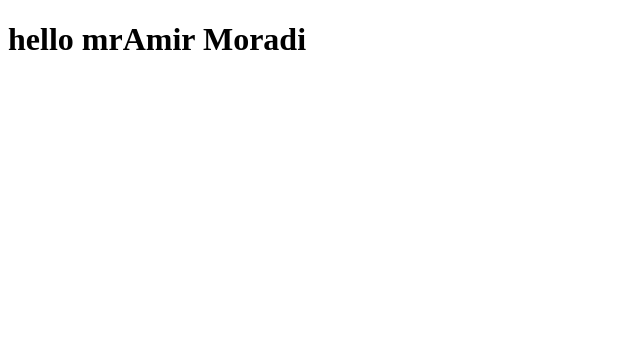
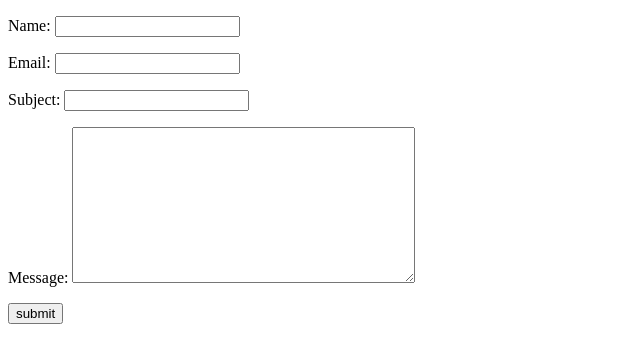
Before and after one commit to name-amir/mysite, a Django app: page /test in a window 1280 px wide. Shown: the top 363 px of the page, without its empty margins (0-640 px from the left). Run offline with Django 5.2, Linux system fonts and the light colour scheme.

Commit message:
model form test

```diff
--- a/blog/urls.py
+++ b/blog/urls.py
@@ -1,5 +1,5 @@
 from django.urls import path
-from blog.views import blog_view, blog_single, test, blog_search
+from blog.views import blog_view, blog_single,blog_search
 
 app_name = 'blog'
 
@@ -8,7 +8,7 @@ urlpatterns = [
     path('<int:pid>', blog_single, name='single'),
     path('category/<str:cat_name>', blog_view, name='category'),
     path('author/<str:author_username>', blog_view, name='author'),
-    path('test',test,name='test'),
+    # path('test',test,name='test'),
     path('search/',blog_search,name='search'),
 
 ]
--- a/blog/views.py
+++ b/blog/views.py
@@ -29,9 +29,9 @@ def blog_single(request,pid):
     return render(request, 'blog/blog-single.html',context)
 
 
-# def test(request,name,family_name,age):
-def test(request):
-    return render(request, 'test.html')
+# # def test(request,name,family_name,age):
+# def test(request):
+#     return render(request, 'test.html')
     # post = Post.objects.get(id=pid)
     # post = get_object_or_404(Post,pk=pid)
     # context = {'post':post}
--- a/templates/test.html
+++ b/templates/test.html
@@ -1,4 +1,4 @@
-{% load blog_tags %}
+
 <!DOCTYPE html>
 <html lang="en">
 <head>
@@ -8,24 +8,11 @@
     <title>Document</title>
 </head>
 <body>
-    <h1>Testing page</h1>
-    <p>test: </p>
-    {% popularposts %}
-<!--    <p>{{post.title}}</p>-->
-    <!-- <p>{{name}}</p>
-    <p>{{family_name}}</p>
-    <p>{{age}}</p> -->
-    <!-- {{posts}}
-    {% for post in posts %}
+<form action="{% url 'website:test' %}" method="post">
+    {% csrf_token %}
+    {{ form.as_p }}
+    <button type="submit">submit</button>
+</form>
 
-    {% if post.status == 0 %}
-     <p> not published yet </p>
-
-    {% else %}
-    <h1>{{post.title}}</h1>
-    <p>{{post.conttent}}</p>
-    <small>{{post.published_date}}</small>
-    {% endif %}
-    {% endfor %} -->
 </body>
 </html>
--- a/templates/website/test.html
+++ /dev/null
@@ -1,12 +0,0 @@
-<!DOCTYPE html>
-<html lang="en">
-<head>
-    <meta charset="UTF-8">
-    <meta name="viewport" content="width=device-width, initial-scale=1.0">
-    <title>test</title>
-</head>
-<body>
-    <h1>hello mr{{name}} {{lastname}}</h1>
-
-</body>
-</html>
--- a/test.py
+++ /dev/null
@@ -1,3 +0,0 @@
-import random
-
-print(random.randint(1, 10))
--- /dev/null
+++ b/website/forms.py
@@ -0,0 +1,15 @@
+from django import forms
+from website.models import Contact
+
+
+class NameForm(forms.Form):
+    name = forms.CharField(max_length=255)
+    email = forms.EmailField()
+    subject = forms.CharField(max_length=255)
+    message = forms.CharField(widget=forms.Textarea)
+
+class ConatactForm(forms.ModelForm):
+
+    class Meta:
+        model = Contact
+        fields = '__all__'
--- a/website/views.py
+++ b/website/views.py
@@ -1,8 +1,11 @@
 from django.shortcuts import render
+from website.forms import NameForm,ConatactForm
+from django.http import HttpResponse,JsonResponse
 
 
 # Create your views here.
-from django.http import HttpResponse,JsonResponse
+
+
 
 def index_view(request):
     return render(request, 'website/index.html')
@@ -14,5 +17,14 @@ def contact_view(request):
     return render(request, 'website/contact.html')
 
 def test_view(request):
-    context = {'name': 'Amir','lastname':'Moradi'}
-    return render(request, 'website/test.html', context)
+    # context = {'name': 'Amir','lastname':'Moradi'}
+    # return render(request, 'website/test.html', context)
+    if request.method == 'POST':
+        form = ConatactForm(request.POST)
+        if form.is_valid():
+            form.save()
+            return HttpResponse('done')
+        else:
+            return HttpResponse('not valid')
+    form = ConatactForm()
+    return render(request, 'test.html',{'form':form})
```
